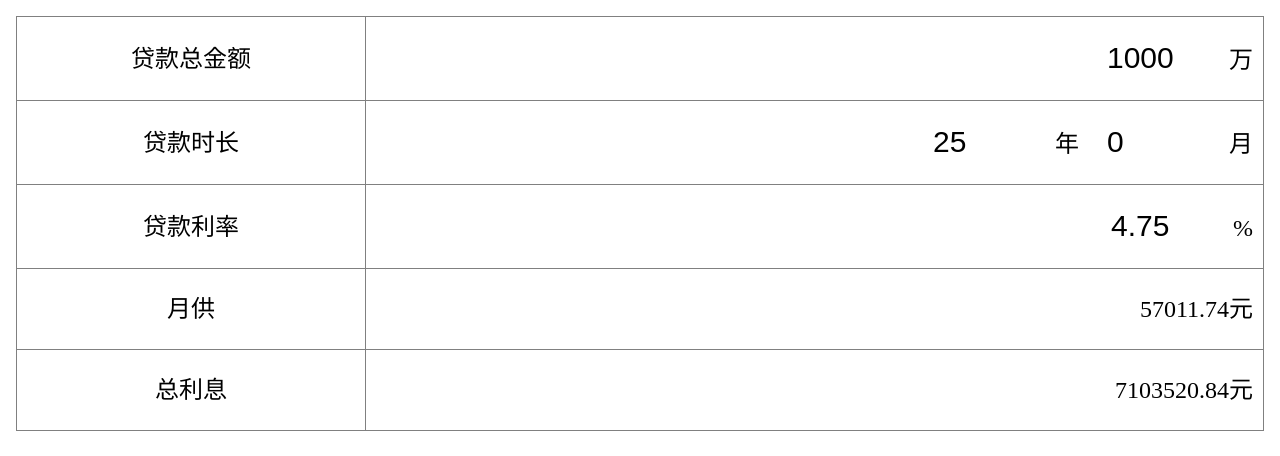
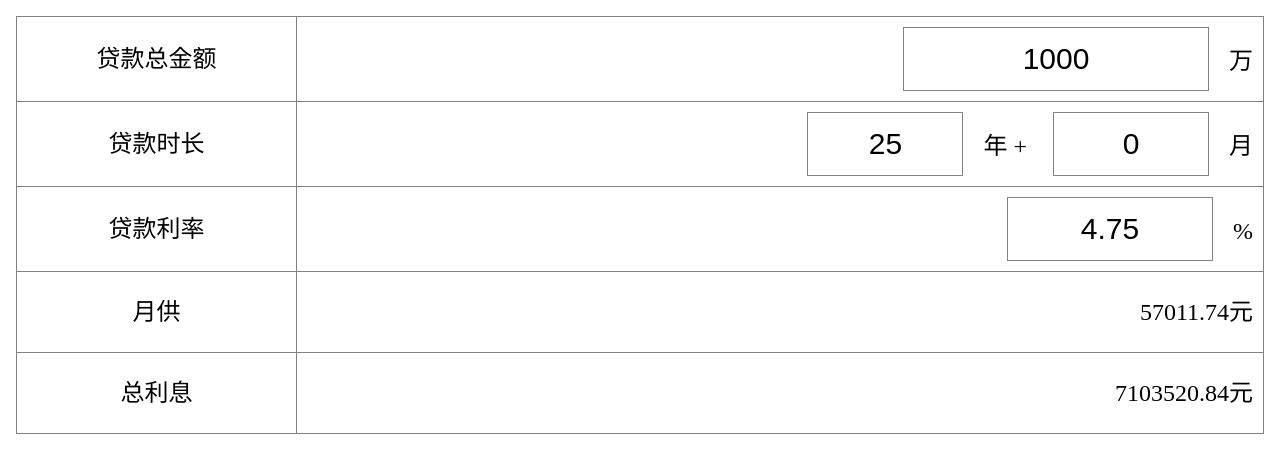
Before and after one commit to fuubo/loanCalculator, a plain HTML site: page index.html in a window 1280 px wide. Shown: the top 456 px of the page. Drawn offline with Linux system fonts and the light colour scheme.

Commit message:
bug修复

```diff
--- a/index.html
+++ b/index.html
@@ -16,8 +16,8 @@
 			<tr>
 				<td>贷款时长</td>
 				<td>
-					<input id="years" placeholder="贷款年" value="25" onchange="cal();"/>年
-					<input id="months" placeholder="贷款月" value="0" onchange="cal();"/>月
+					<input id="years" placeholder="贷款年数" value="25" onchange="cal();"/>年 +
+					<input id="months" placeholder="贷款月数" value="0" onchange="cal();"/>月
 				</td>
 			</tr>
 			<tr>
@@ -46,26 +46,29 @@
 	</body>
 	<script>
 		function cal(){
-			// 贷款金额（向下取整）
-			var loan = parseInt(document.getElementById("loan").value) * 10000
-			console.log('loan', loan)
+			// 贷款金额
+			var loan = parseFloat(document.getElementById("loan").value) * 10000
 			// 贷款年限
-			var years = parseInt(document.getElementById("years").value)
-			console.log('years', years)
+			var years = parseInt(document.getElementById("years").value) || 0
 			// 贷款月份
-			var months = parseInt(document.getElementById("months").value)
-			console.log('months', months)
-			// 贷款月份
-			var rate = parseFloat(document.getElementById("rate").value / 100)
-			console.log('rate', rate)
+			var months = parseInt(document.getElementById("months").value) || 0
+			// 贷款利率
+			var rate = parseFloat(document.getElementById("rate").value / 100) || 0.0475
+
+			var totalMonths = years * 12 + months
+
+			if (!loan || !totalMonths) {
+				document.getElementById("monthDetail").innerHTML = ''
+				return
+			}
 
 			// 月供
-			var loanPerMonth = loan * (rate / 12 * Math.pow((1 + rate / 12), years * 12 + months)) / (Math.pow((1 + rate / 12), years * 12 + months) - 1)
-			document.getElementById('loanPerMonth').innerHTML = loanPerMonth.toFixed(2)
+			var loanPerMonth = loan * (rate / 12 * Math.pow((1 + rate / 12), totalMonths)) / (Math.pow((1 + rate / 12), totalMonths) - 1)
+			document.getElementById('loanPerMonth').innerHTML = loanPerMonth ? loanPerMonth.toFixed(2) : '?'
 
 			// 总利息
-			var totalInterest = loanPerMonth * (years * 12 + months) - loan
-			document.getElementById('totalInterest').innerHTML = totalInterest.toFixed(2)
+			var totalInterest = loanPerMonth * totalMonths - loan
+			document.getElementById('totalInterest').innerHTML = totalInterest ? totalInterest.toFixed(2) : '?'
 
 			// 贷款还款明细
 			var monthA = []
@@ -73,7 +76,7 @@
 			var currentInterest = 0
 			var totalbj = 0
 			var rows = '<tr><th>月数</th><th>本金</th><th>利息</th><th>已还本金</th><th>已付利息</th><th>剩余本金</th></tr>'
-			for(var i = 0;i < years * 12; i++){
+			for(var i = 0;i < totalMonths; i++){
 				monthA[i] = loan * rate / 12
 				currentInterest = currentInterest + monthA[i]
 				monthB[i] = loanPerMonth - monthA[i]
@@ -126,11 +129,20 @@
 	}
 
 	input {
-		width:  100px;
+		border: 1px solid grey;
+		text-align:  center;
+		width:  150px;
 		height:  60px;
 		font-size: 30px;
 		margin: 0 20px;
-		border: none
+	}
+
+	#loan {
+		width: 300px;
+	}
+
+	#rate {
+		width: 200px;
 	}
 
 </style>
```
